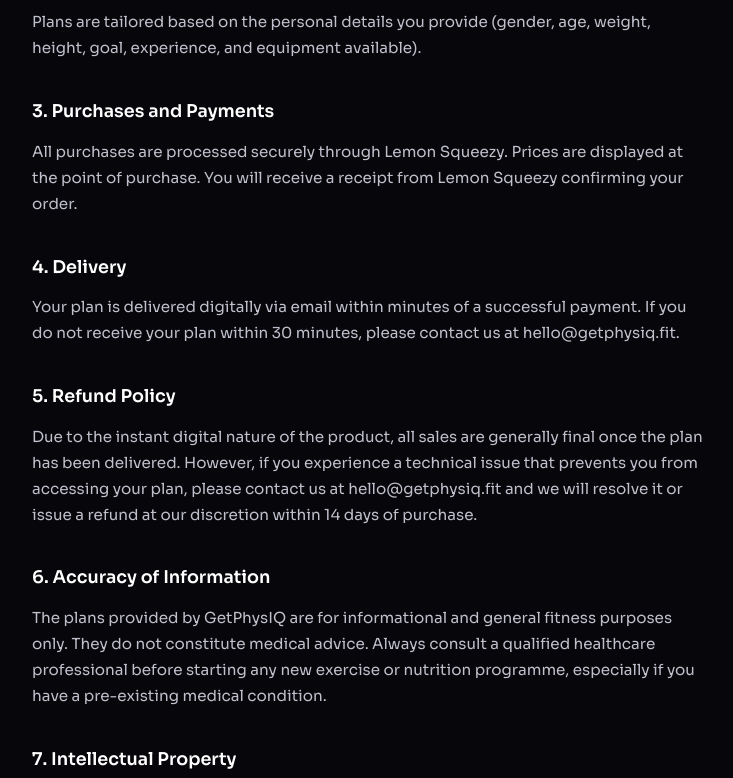
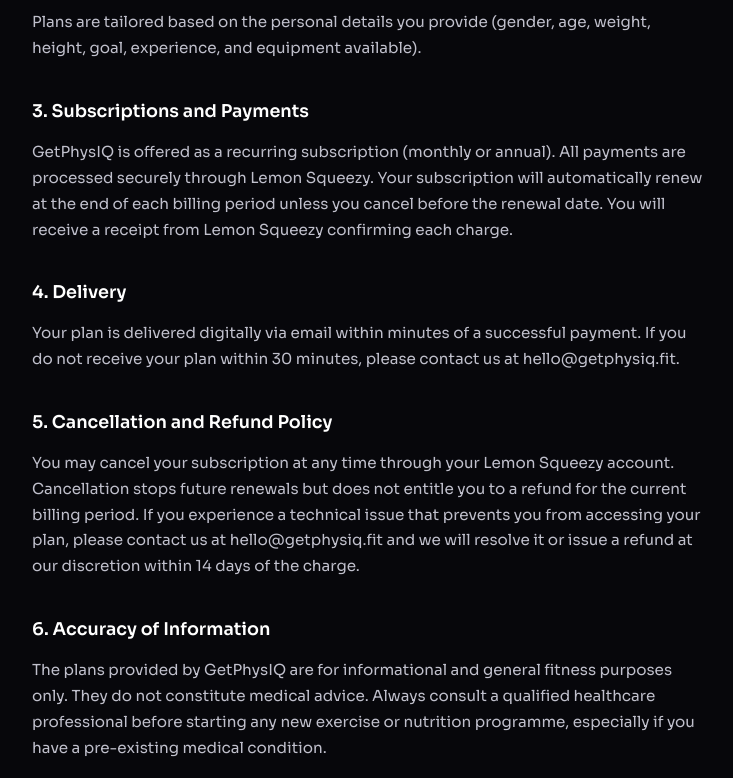
Before and after one commit to explosion275-commits/getphysiq, a website: page terms.html in a window 1280 px wide. Shown: the part 632-1410 px from the top of the page, without its empty margins (272-1005 px from the left). Drawn offline with Linux system fonts and the light colour scheme.

Commit message:
Update terms: subscription model, cancellation policy
Updated sections regarding subscriptions and refunds to clarify terms.

```diff
--- a/terms.html
+++ b/terms.html
@@ -37,14 +37,14 @@
 </ul>
 <p>Plans are tailored based on the personal details you provide (gender, age, weight, height, goal, experience, and equipment available).</p>
 
-<h2>3. Purchases and Payments</h2>
-<p>All purchases are processed securely through Lemon Squeezy. Prices are displayed at the point of purchase. You will receive a receipt from Lemon Squeezy confirming your order.</p>
+<h2>3. Subscriptions and Payments</h2>
+<p>GetPhysIQ is offered as a recurring subscription (monthly or annual). All payments are processed securely through Lemon Squeezy. Your subscription will automatically renew at the end of each billing period unless you cancel before the renewal date. You will receive a receipt from Lemon Squeezy confirming each charge.</p>
 
 <h2>4. Delivery</h2>
 <p>Your plan is delivered digitally via email within minutes of a successful payment. If you do not receive your plan within 30 minutes, please contact us at hello@getphysiq.fit.</p>
 
-<h2>5. Refund Policy</h2>
-<p>Due to the instant digital nature of the product, all sales are generally final once the plan has been delivered. However, if you experience a technical issue that prevents you from accessing your plan, please contact us at hello@getphysiq.fit and we will resolve it or issue a refund at our discretion within 14 days of purchase.</p>
+<h2>5. Cancellation and Refund Policy</h2>
+<p>You may cancel your subscription at any time through your Lemon Squeezy account. Cancellation stops future renewals but does not entitle you to a refund for the current billing period. If you experience a technical issue that prevents you from accessing your plan, please contact us at hello@getphysiq.fit and we will resolve it or issue a refund at our discretion within 14 days of the charge.</p>
 
 <h2>6. Accuracy of Information</h2>
 <p>The plans provided by GetPhysIQ are for informational and general fitness purposes only. They do not constitute medical advice. Always consult a qualified healthcare professional before starting any new exercise or nutrition programme, especially if you have a pre-existing medical condition.</p>
```
